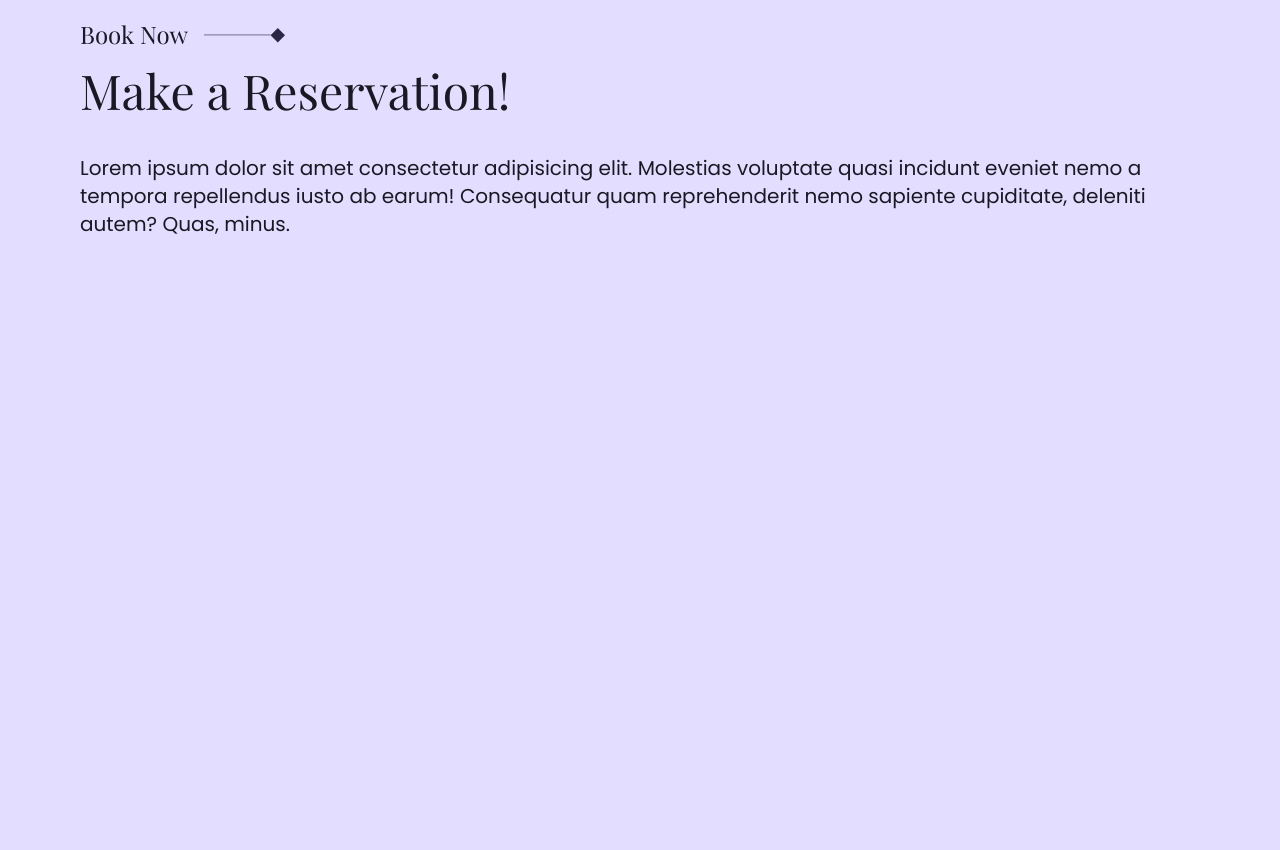
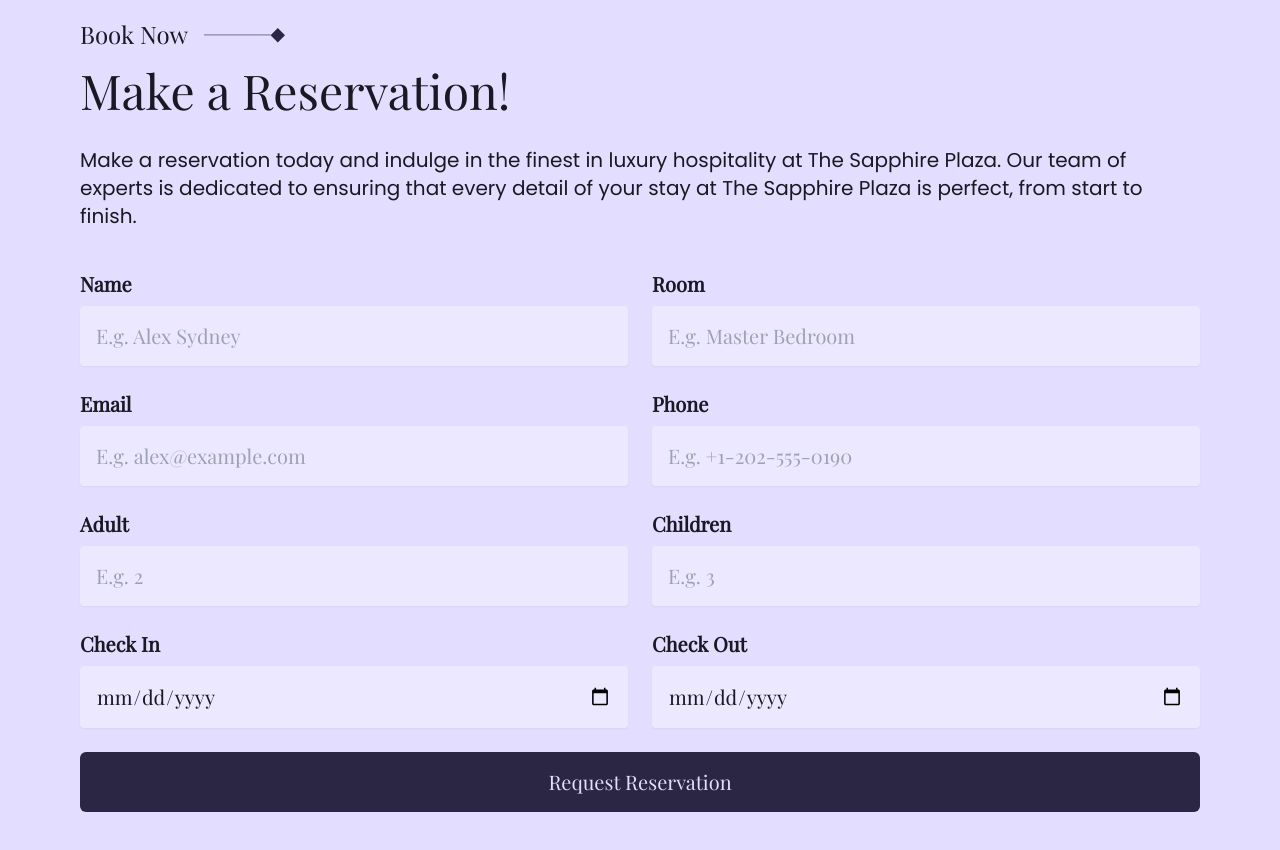
Before and after one commit to Elpis-alpha/The-Sapphire-Plaza, a Next.js app: page / in a window 1280 px wide. Shown: the part 2420-3270 px from the top of the page. Before the commit the page ends 3138 px from the top, so only its background shows below. Built offline with nearby package versions, Linux system fonts and the light colour scheme.

Commit message:
reservation

```diff
--- a/package.json
+++ b/package.json
@@ -9,6 +9,7 @@
     "lint": "next lint"
   },
   "dependencies": {
+    "@emailjs/browser": "^3.10.0",
     "@types/node": "18.15.11",
     "@types/react": "18.0.33",
     "@types/react-dom": "18.0.11",
--- a/pages/_app.tsx
+++ b/pages/_app.tsx
@@ -1,6 +1,11 @@
 import '@/styles/globals.css'
 import type { AppProps } from 'next/app'
+import 'react-toastify/dist/ReactToastify.css';
+import { ToastContainer } from 'react-toastify';
 
 export default function App({ Component, pageProps }: AppProps) {
-  return <Component {...pageProps} />
+  return <>
+    <Component {...pageProps} />
+    <ToastContainer />
+  </>
 }
--- a/pages/index.tsx
+++ b/pages/index.tsx
@@ -92,7 +92,7 @@
         <Hero />
         <About />
         <Rooms rooms={rooms} setRoomType={setRoomType} />
-        <Book />
+        <Book rooms={rooms} roomType={roomType} setRoomType={setRoomType} />
         <div className="py-60"></div>
       </main>
     </>
--- a/source/components/book/Book.tsx
+++ b/source/components/book/Book.tsx
@@ -1,4 +1,60 @@
-const Book = () => {
+import { useRef, useEffect, useState, FormEvent } from "react";
+import { toast } from "react-toastify";
+import emailjs from '@emailjs/browser';
+
+const Book = ({ roomType, rooms, setRoomType }: { roomType: string, rooms: any[], setRoomType: Function }) => {
+	const dateTomorrow = () => {
+		let currentDateTime = new Date();
+		let year = currentDateTime.getFullYear();
+		let month = (currentDateTime.getMonth() + 1);
+		let date = (currentDateTime.getDate() + 1);
+		let md = []
+
+		if (date < 10) md.push('0' + date);
+		else md.push(date);
+
+		if (month < 10) md.push('0' + month);
+		else md.push(month);
+
+		return year + "-" + md[1] + "-" + md[0];
+	}
+	const [minCheckOut, setMinCheckOut] = useState(dateTomorrow())
+	const [sendingMail, setSendingMail] = useState(false)
+	const formRef = useRef(null)
+	useEffect(() => {
+		if (roomType.length > 1) {
+			// @ts-ignore
+			formRef.current?.reset?.()
+			// @ts-ignore
+			if (formRef.current?.["hotel-room"]) formRef.current["hotel-room"].value = roomType
+			setRoomType("")
+		}
+	}, [roomType, setRoomType])
+
+	const handleSubmit = (event: FormEvent<HTMLFormElement>) => {
+		event.preventDefault();
+		if (sendingMail) return toast.error("Please be patient")
+		setSendingMail(true)
+		toast.info("Sending mail")
+		const form = event.target as HTMLFormElement
+		emailjs.sendForm('service_vnmbxe9', 'template_dbkcwpl', form, '1kUZnj4b88VZl_Gfk')
+			.then((result: any) => {
+				setSendingMail(false)
+				toast.success("Email sent, Our team will respond to your request. Kindly check your mail shortly.")
+				form.reset()
+			}, (error) => {
+				setSendingMail(false)
+				toast.error("Email failed to send")
+				console.log(error.text);
+			}).catch(err => {
+				toast.error("Email failed to send")
+				setSendingMail(false)
+			}).finally(() => {
+				setSendingMail(false)
+			});
+	};
+
+
 	return (
 		<section id="book" className="px-6 md:px-12 xl:px-20 w-full pt-32 flex flex-col gap-10 items-center justify-between">
 			<div className="flex-1 flex flex-col items-center justify-between w-full">
@@ -13,10 +69,100 @@
 						</div>
 					</h3>
 					<h2 className="font-playfair font-medium text-5xl">{"Make a Reservation!"}</h2>
+					<p className="pt-4">Make a reservation today and indulge in the finest in luxury hospitality at The Sapphire Plaza. Our team of experts is dedicated to ensuring that every detail of your stay at The Sapphire Plaza is perfect, from start to finish.</p>
 				</div>
 			</div>
-			<form onSubmit={e => e.preventDefault()}>
-				Lorem ipsum dolor sit amet consectetur adipisicing elit. Molestias voluptate quasi incidunt eveniet nemo a tempora repellendus iusto ab earum! Consequatur quam reprehenderit nemo sapiente cupiditate, deleniti autem? Quas, minus.
+			<form onSubmit={handleSubmit} className="w-full flex flex-wrap gap-6 font-playfair" ref={formRef}>
+				<div className="w-full sm:w-[calc(50%_-_12px)]">
+					<label className="block font-semibold mb-2" htmlFor="hotel-name">Name</label>
+					<input
+						className="shadow-sm appearance-none border-none bg-white bg-opacity-30 rounded w-full py-4 px-4 outline-inputOutline"
+						required
+						id="hotel-name" name="hotel-name" autoComplete="name"
+						type="string"
+						placeholder="E.g. Alex Sydney"
+					/>
+				</div>
+				<div className="w-full sm:w-[calc(50%_-_12px)]">
+					<label className="block font-semibold mb-2" htmlFor="hotel-room">Room</label>
+					<input
+						className="shadow-sm appearance-none border-none bg-white bg-opacity-30 rounded w-full py-4 px-4 outline-inputOutline"
+						required
+						id="hotel-room" name="hotel-room"
+						type="string"
+						placeholder="E.g. Master Bedroom"
+						list="hotel-rooms-list"
+					/>
+					<datalist id="hotel-rooms-list">{rooms.map((room: any) => <option key={"hrl-" + room._id} value={room.name} />)}</datalist>
+				</div>
+				<div className="w-full sm:w-[calc(50%_-_12px)]">
+					<label className="block font-semibold mb-2" htmlFor="hotel-email">Email</label>
+					<input
+						className="shadow-sm appearance-none border-none bg-white bg-opacity-30 rounded w-full py-4 px-4 outline-inputOutline"
+						required
+						id="hotel-email" name="hotel-email" autoComplete="email"
+						type="email"
+						placeholder="E.g. alex@example.com"
+					/>
+				</div>
+				<div className="w-full sm:w-[calc(50%_-_12px)]">
+					<label className="block font-semibold mb-2" htmlFor="hotel-tel">Phone</label>
+					<input
+						className="shadow-sm appearance-none border-none bg-white bg-opacity-30 rounded w-full py-4 px-4 outline-inputOutline"
+						required
+						id="hotel-tel" name="hotel-tel" autoComplete="tel"
+						type="tel"
+						placeholder="E.g. +1-202-555-0190"
+					/>
+				</div>
+				<div className="w-full sm:w-[calc(50%_-_12px)]">
+					<label className="block font-semibold mb-2" htmlFor="hotel-adult">Adult</label>
+					<input
+						className="shadow-sm appearance-none border-none bg-white bg-opacity-30 rounded w-full py-4 px-4 outline-inputOutline"
+						required
+						id="hotel-adult" name="hotel-adult" autoComplete="adult"
+						type="number"
+						placeholder="E.g. 2"
+						min={1}
+					/>
+				</div>
+				<div className="w-full sm:w-[calc(50%_-_12px)]">
+					<label className="block font-semibold mb-2" htmlFor="hotel-children">Children</label>
+					<input
+						className="shadow-sm appearance-none border-none bg-white bg-opacity-30 rounded w-full py-4 px-4 outline-inputOutline"
+						required
+						id="hotel-children" name="hotel-children" autoComplete="children"
+						type="number"
+						placeholder="E.g. 3"
+						min={0}
+					/>
+				</div>
+				<div className="w-full sm:w-[calc(50%_-_12px)]">
+					<label className="block font-semibold mb-2" htmlFor="hotel-tel">Check In</label>
+					<input
+						className="shadow-sm appearance-none border-none bg-white bg-opacity-30 rounded w-full py-4 px-4 outline-inputOutline"
+						required
+						id="hotel-check-in" name="hotel-check-in"
+						type="date"
+						min={dateTomorrow()}
+						onChange={e => setMinCheckOut(e.target.value)}
+					/>
+				</div>
+				<div className="w-full sm:w-[calc(50%_-_12px)]">
+					<label className="block font-semibold mb-2" htmlFor="hotel-tel">Check Out</label>
+					<input
+						className="shadow-sm appearance-none border-none bg-white bg-opacity-30 rounded w-full py-4 px-4 outline-inputOutline"
+						required
+						id="hotel-check-out" name="hotel-check-out"
+						type="date"
+						min={minCheckOut}
+					/>
+				</div>
+				<div className="w-full">
+					<button disabled={sendingMail} className="flex items-center px-4 py-4 rounded-md bg-otherBg text-lightText w-full justify-center text-center hover:bg-darkText">
+						{sendingMail ? "Requesting Reservation..." : "Request Reservation"}
+					</button>
+				</div>
 			</form>
 		</section>
 	)
--- a/source/components/general/general.d.ts
+++ b/source/components/general/general.d.ts
@@ -5,3 +5,9 @@
 }
 
 type activeMenutype = "breakfast" | "soup" | "grill" | "pasta" | "pizza" | "drink"
+
+type InputType = {
+	label: string
+	type: HTMLInputTypeAttribute
+	placeholder: string
+}
--- a/tailwind.config.js
+++ b/tailwind.config.js
@@ -28,6 +28,7 @@
       darkText: '#191923',
       lightText: '#E3DDFF',
       linkHover: '#2B2644',
+      inputOutline: '#4226ce',
       darkOverlay: '#00000026',
     },
     fontFamily: {
```
Also changed, not shown: 1 other file (tests, documents, lock files or other folders). Lines whose indentation alone changed are shown as unchanged.
